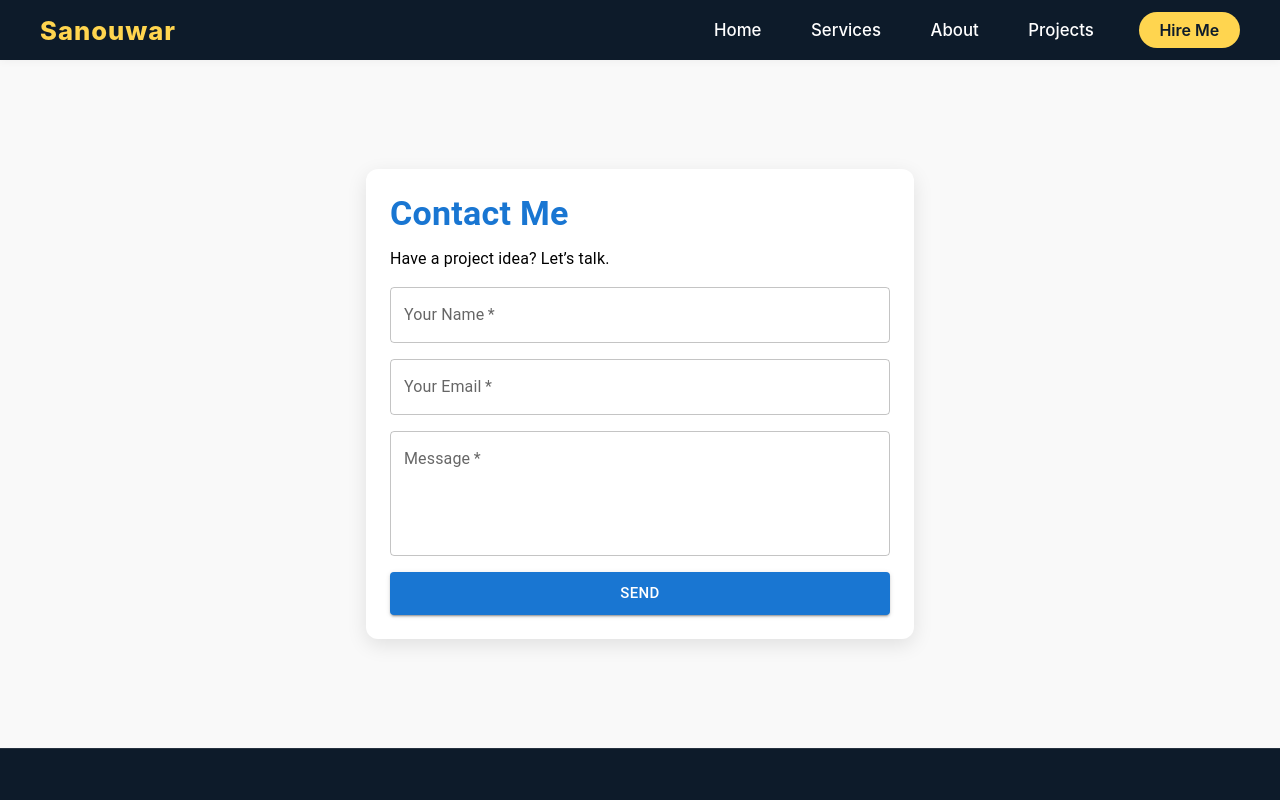
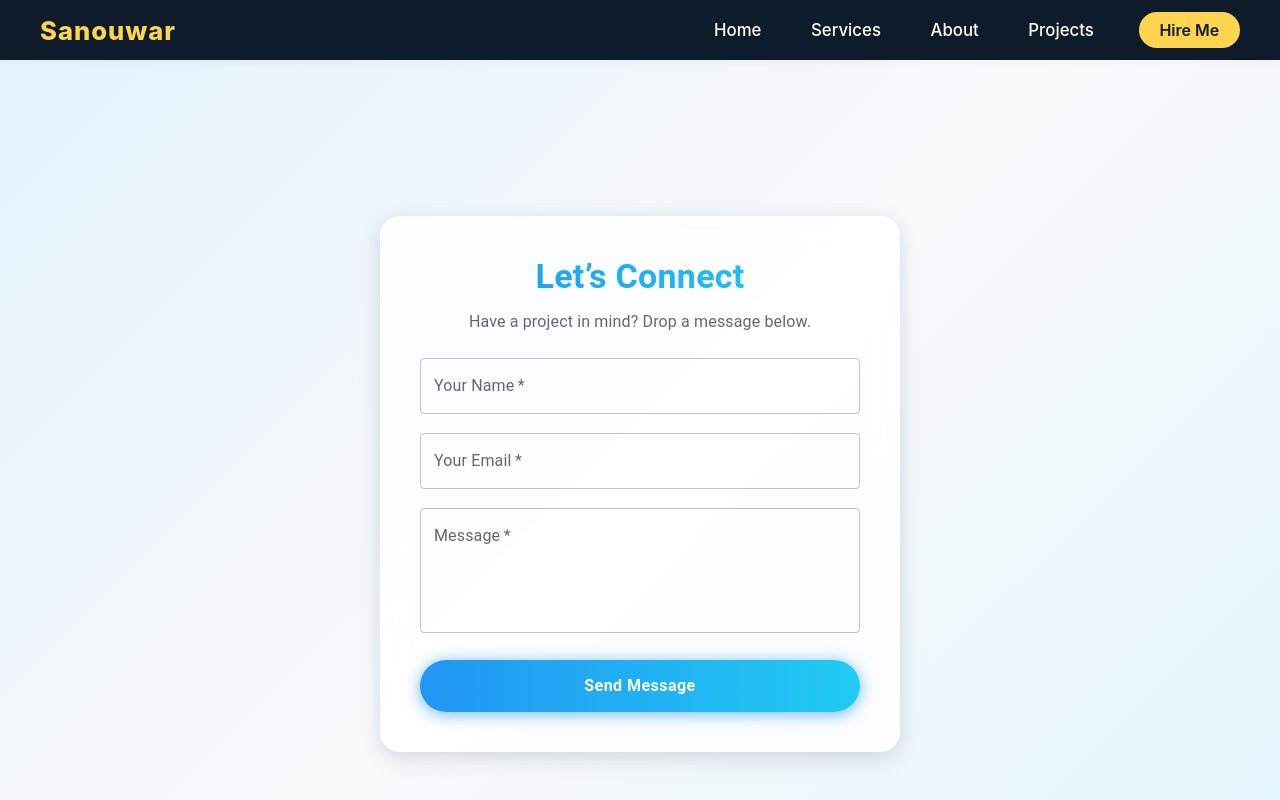
Before and after one commit to alam80/Sanouwar_Protfolios, a React (Create React App) app: page /contact in a window 1280 px wide. Shown: the top 800 px of the page. Built offline with nearby package versions, Linux system fonts and the light colour scheme.

Commit message:
Update Contact.js

```diff
--- a/src/pages/Contact.js
+++ b/src/pages/Contact.js
@@ -1,70 +1,179 @@
 import React, { useState } from "react";
-import { Box, Typography, TextField, Button, Alert } from "@mui/material";
-import axios from "axios";
+import {
+  Box,
+  Typography,
+  TextField,
+  Button,
+  Alert,
+  CircularProgress,
+} from "@mui/material";
+import { motion, AnimatePresence } from "framer-motion";
 
-function Contact() {
+export default function Contact() {
   const [formData, setFormData] = useState({ name: "", email: "", message: "" });
   const [alert, setAlert] = useState({ type: "", message: "" });
+  const [loading, setLoading] = useState(false);
 
   const handleChange = (e) => {
     setFormData((prev) => ({ ...prev, [e.target.name]: e.target.value }));
   };
 
-  const handleSubmit = async (e) => {
-    e.preventDefault();
+  const onSubmit = async (event) => {
+    event.preventDefault();
 
-    // Simple validation
     if (!formData.name || !formData.email || !formData.message) {
       setAlert({ type: "error", message: "Please fill all fields." });
       return;
     }
 
     try {
-      const res = await axios.post("http://localhost:5000/api/contact", formData);
-      if (res.status === 200) {
-        setAlert({ type: "success", message: "Message sent successfully!" });
+      setLoading(true);
+
+      const form = new FormData();
+      form.append("access_key", "81e0e7e3-5646-4aeb-82c8-d3a2673b725e");
+      form.append("subject", "New Contact Form Message");
+      form.append("name", formData.name);
+      form.append("email", formData.email);
+      form.append("message", formData.message);
+      form.append("botcheck", "");
+
+      const response = await fetch("https://api.web3forms.com/submit", {
+        method: "POST",
+        body: form,
+      });
+
+      const data = await response.json();
+
+      if (data.success) {
+        setAlert({ type: "success", message: "Form Submitted Successfully!" });
         setFormData({ name: "", email: "", message: "" });
+      } else {
+        console.error("Error:", data);
+        setAlert({
+          type: "error",
+          message:
+            data.message ||
+            "Submission blocked by spam filter. Try again later.",
+        });
       }
-    } catch (err) {
+    } catch (error) {
+      console.error("Submission failed:", error);
       setAlert({ type: "error", message: "Something went wrong. Try again." });
+    } finally {
+      setLoading(false);
     }
+  };
+
+  // Motion Variants
+  const containerVariants = {
+    hidden: { opacity: 0, y: 40 },
+    visible: {
+      opacity: 1,
+      y: 0,
+      transition: {
+        type: "spring",
+        stiffness: 70,
+        damping: 15,
+        staggerChildren: 0.15,
+      },
+    },
+  };
+
+  const itemVariants = {
+    hidden: { opacity: 0, y: 20 },
+    visible: { opacity: 1, y: 0 },
   };
 
   return (
     <Box
       sx={{
-        minHeight: "80vh",
+        minHeight: "100vh",
         display: "flex",
         justifyContent: "center",
         alignItems: "center",
-        backgroundColor: "#f9f9f9",
+        background:
+          "linear-gradient(135deg, #e3f2fd 0%, #f9f9f9 50%, #e1f5fe 100%)",
         p: 3,
       }}
     >
+      <motion.div
+        variants={containerVariants}
+        initial="hidden"
+        animate="visible"
+        style={{ width: "100%", maxWidth: 520 }}
+      >
         <Box
           sx={{
-          maxWidth: 500,
-          width: "100%",
-          background: "#fff",
-          borderRadius: "12px",
-          boxShadow: "0 6px 20px rgba(0,0,0,0.1)",
-          p: 3,
+            backdropFilter: "blur(12px)",
+            background: "rgba(255, 255, 255, 0.75)",
+            borderRadius: "20px",
+            boxShadow:
+              "0 8px 25px rgba(0,0,0,0.1), 0 0 20px rgba(33,150,243,0.08)",
+            p: 5,
+            transition: "all 0.3s ease",
+            "&:hover": {
+              boxShadow:
+                "0 12px 35px rgba(0,0,0,0.15), 0 0 35px rgba(33,150,243,0.15)",
+              transform: "translateY(-3px)",
+            },
           }}
         >
-        <Typography variant="h4" gutterBottom color="primary" fontWeight="bold">
-          Contact Me
+          {/* Title */}
+          <motion.div
+            variants={itemVariants}
+            initial={{ opacity: 0, y: -10 }}
+            animate={{ opacity: 1, y: 0 }}
+            transition={{ type: "spring", stiffness: 80 }}
+          >
+            <Typography
+              variant="h4"
+              gutterBottom
+              fontWeight="bold"
+              sx={{
+                background: "linear-gradient(90deg, #2196f3, #21cbf3)",
+                backgroundClip: "text",
+                textFillColor: "transparent",
+                WebkitBackgroundClip: "text",
+                WebkitTextFillColor: "transparent",
+                textAlign: "center",
+              }}
+            >
+              Let’s Connect
             </Typography>
-        <Typography variant="body1" gutterBottom>
-          Have a project idea? Let’s talk.
+            <Typography
+              variant="body1"
+              textAlign="center"
+              color="text.secondary"
+              sx={{ mb: 3 }}
+            >
+              Have a project in mind? Drop a message below.
             </Typography>
+          </motion.div>
 
+          {/* Alert */}
+          <AnimatePresence>
             {alert.message && (
+              <motion.div
+                key="alert"
+                initial={{ opacity: 0, y: -10 }}
+                animate={{ opacity: 1, y: 0 }}
+                exit={{ opacity: 0, y: -10 }}
+                transition={{ duration: 0.3 }}
+              >
                 <Alert severity={alert.type} sx={{ mb: 2 }}>
                   {alert.message}
                 </Alert>
+              </motion.div>
             )}
+          </AnimatePresence>
 
-        <Box component="form" onSubmit={handleSubmit} sx={{ display: "flex", flexDirection: "column", gap: 2, mt: 2 }}>
+          {/* Form */}
+          <motion.form
+            onSubmit={onSubmit}
+            variants={containerVariants}
+            style={{ display: "flex", flexDirection: "column", gap: "1.2rem" }}
+          >
+            <motion.div variants={itemVariants}>
               <TextField
                 label="Your Name"
                 name="name"
@@ -72,7 +181,11 @@ function Contact() {
                 onChange={handleChange}
                 fullWidth
                 required
+                variant="outlined"
               />
+            </motion.div>
+
+            <motion.div variants={itemVariants}>
               <TextField
                 label="Your Email"
                 name="email"
@@ -81,7 +194,11 @@ function Contact() {
                 onChange={handleChange}
                 fullWidth
                 required
+                variant="outlined"
               />
+            </motion.div>
+
+            <motion.div variants={itemVariants}>
               <TextField
                 label="Message"
                 name="message"
@@ -91,14 +208,47 @@ function Contact() {
                 onChange={handleChange}
                 fullWidth
                 required
+                variant="outlined"
               />
-          <Button variant="contained" type="submit" size="large">
-            Send
+            </motion.div>
+
+            <motion.div variants={itemVariants}>
+              <Button
+                type="submit"
+                disabled={loading}
+                variant="contained"
+                fullWidth
+                sx={{
+                  mt: 1,
+                  py: 1.5,
+                  borderRadius: "30px",
+                  textTransform: "none",
+                  fontSize: "1rem",
+                  fontWeight: 600,
+                  transition: "all 0.3s ease",
+                  background:
+                    "linear-gradient(90deg, #2196f3, #21cbf3, #1de9b6)",
+                  backgroundSize: "200%",
+                  boxShadow:
+                    "0 4px 15px rgba(33,150,243,0.4), 0 0 15px rgba(33,150,243,0.3)",
+                  "&:hover": {
+                    backgroundPosition: "right center",
+                    transform: "translateY(-2px)",
+                    boxShadow:
+                      "0 8px 25px rgba(33,150,243,0.5), 0 0 25px rgba(33,150,243,0.3)",
+                  },
+                }}
+              >
+                {loading ? (
+                  <CircularProgress size={26} sx={{ color: "#fff" }} />
+                ) : (
+                  "Send Message"
+                )}
               </Button>
+            </motion.div>
+          </motion.form>
         </Box>
-      </Box>
+      </motion.div>
     </Box>
   );
 }
-
-export default Contact;
```
Lines whose indentation alone changed are shown as unchanged.
